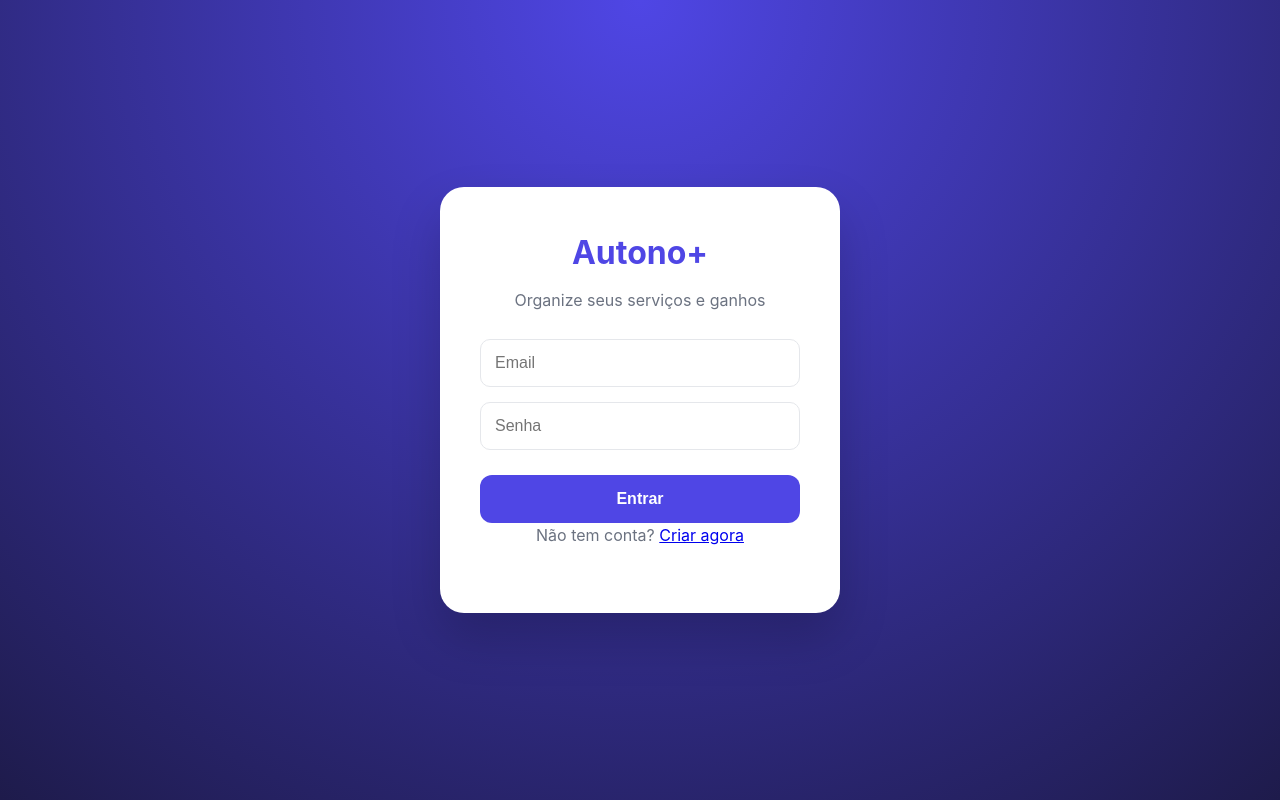
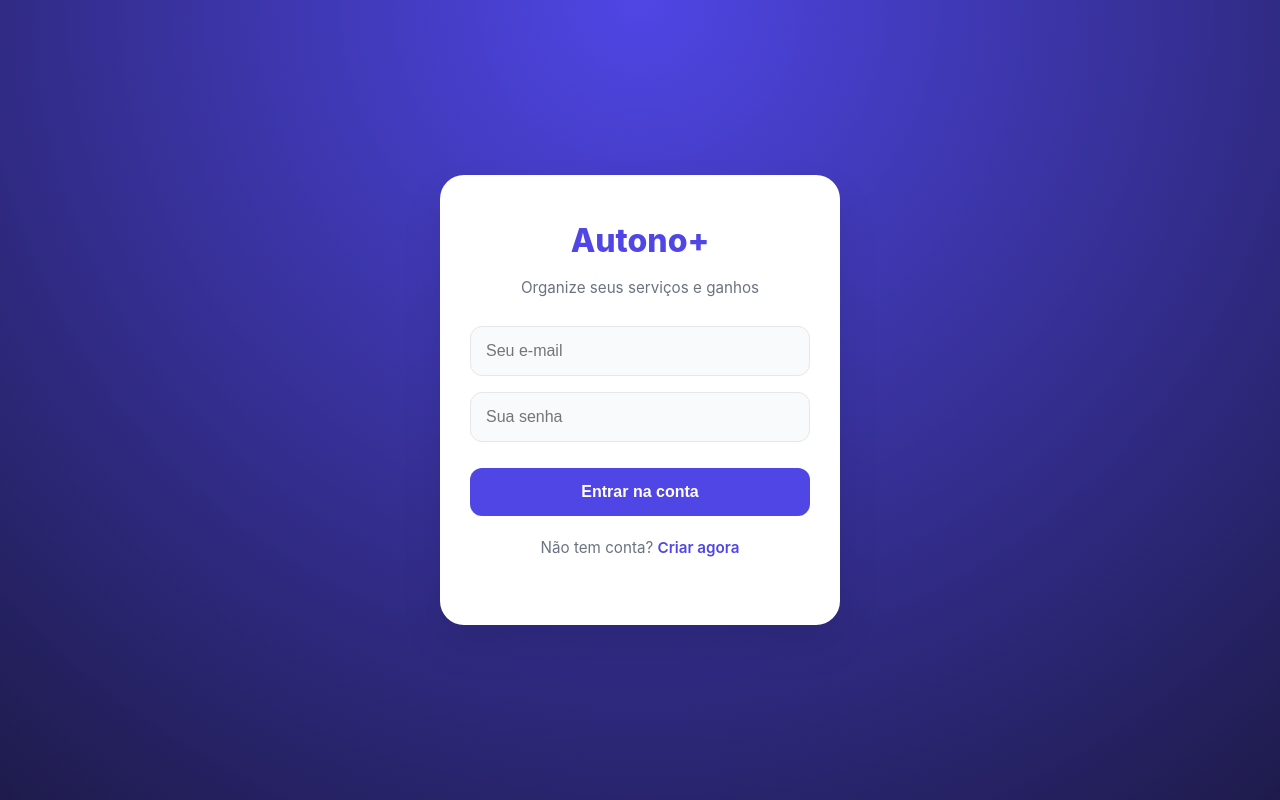
Before and after one commit to euefrai/autono-plus, a Flask app: page /login in a window 1280 px wide. Run offline with Flask 3, Linux system fonts and the light colour scheme.

Commit message:
Update login.html

```diff
--- a/templates/auth/login.html
+++ b/templates/auth/login.html
@@ -5,24 +5,139 @@
     <meta name="viewport" content="width=device-width, initial-scale=1.0">
     <title>Entrar | Autono+</title>
     <link rel="stylesheet" href="{{ url_for('static', filename='css/style.css') }}">
+
+    <style>
+        /* Estilo de emergência (Caso o arquivo externo falhe) */
+        :root {
+            --primary: #4f46e5;
+            --bg-body: #f4f6f8;
+            --bg-card: #ffffff;
+            --text-main: #1f2937;
+            --text-muted: #6b7280;
+        }
+
+        /* Suporte ao Tema Escuro */
+        @media (prefers-color-scheme: dark) {
+            :root {
+                --bg-body: #0f172a;
+                --bg-card: #1e293b;
+                --text-main: #f8fafc;
+            }
+        }
+
+        * { margin: 0; padding: 0; box-sizing: border-box; }
+
+        body {
+            font-family: 'Inter', -apple-system, sans-serif;
+            background-color: var(--bg-body);
+            color: var(--text-main);
+            display: flex;
+            justify-content: center;
+            align-items: center;
+            min-height: 100vh;
+        }
+
+        .auth-container {
+            width: 100%;
+            padding: 20px;
+            display: flex;
+            justify-content: center;
+        }
+
+        .auth-card {
+            background: var(--bg-card);
+            width: 100%;
+            max-width: 400px;
+            padding: 40px 30px;
+            border-radius: 24px;
+            box-shadow: 0 20px 40px rgba(0,0,0,0.1);
+            text-align: center;
+        }
+
+        h2 {
+            font-size: 2.2rem;
+            color: var(--primary);
+            margin-bottom: 8px;
+            font-weight: 800;
+        }
+
+        p {
+            color: var(--text-muted);
+            margin-bottom: 24px;
+            font-size: 0.95rem;
+        }
+
+        input {
+            width: 100%;
+            padding: 15px;
+            margin-bottom: 16px;
+            border: 1.5px solid #e5e7eb;
+            border-radius: 12px;
+            font-size: 1rem;
+            background: #f9fafb;
+            transition: 0.2s;
+        }
+
+        input:focus {
+            outline: none;
+            border-color: var(--primary);
+            background: #fff;
+        }
+
+        button {
+            width: 100%;
+            padding: 16px;
+            background: var(--primary);
+            color: white;
+            border: none;
+            border-radius: 12px;
+            font-weight: 700;
+            font-size: 1.1rem;
+            cursor: pointer;
+            transition: 0.3s;
+        }
+
+        button:hover {
+            background: #4338ca;
+            transform: translateY(-2px);
+        }
+
+        .link {
+            margin-top: 20px;
+            font-size: 0.9rem;
+        }
+
+        .link a {
+            color: var(--primary);
+            text-decoration: none;
+            font-weight: 600;
+        }
+
+        /* Ajuste para telas muito pequenas */
+        @media (max-width: 400px) {
+            .auth-card { padding: 30px 20px; }
+        }
+    </style>
 </head>
 <body>
 
 <div class="auth-container">
     <div class="auth-card">
-        <h2>Autono+</h2>
+        <h2>Autono<span>+</span></h2>
         <p>Organize seus serviços e ganhos</p>
 
         {% with messages = get_flashed_messages() %}
           {% if messages %}
-            <p style="color:red; text-align:center;">{{ messages[0] }}</p>
+            <div style="background: #fee2e2; color: #b91c1c; padding: 12px; border-radius: 8px; margin-bottom: 16px; font-size: 0.9rem;">
+                {{ messages[0] }}
+            </div>
           {% endif %}
         {% endwith %}
 
         <form method="post">
-            <input name="email" type="email" placeholder="Email" required>
-            <input name="senha" type="password" placeholder="Senha" required>
-            <button type="submit">Entrar</button>
+            <input name="email" type="email" placeholder="Seu e-mail" required>
+            <input name="senha" type="password" placeholder="Sua senha" required>
+            <button type="submit">Entrar na conta</button>
         </form>
 
         <div class="link">
```
